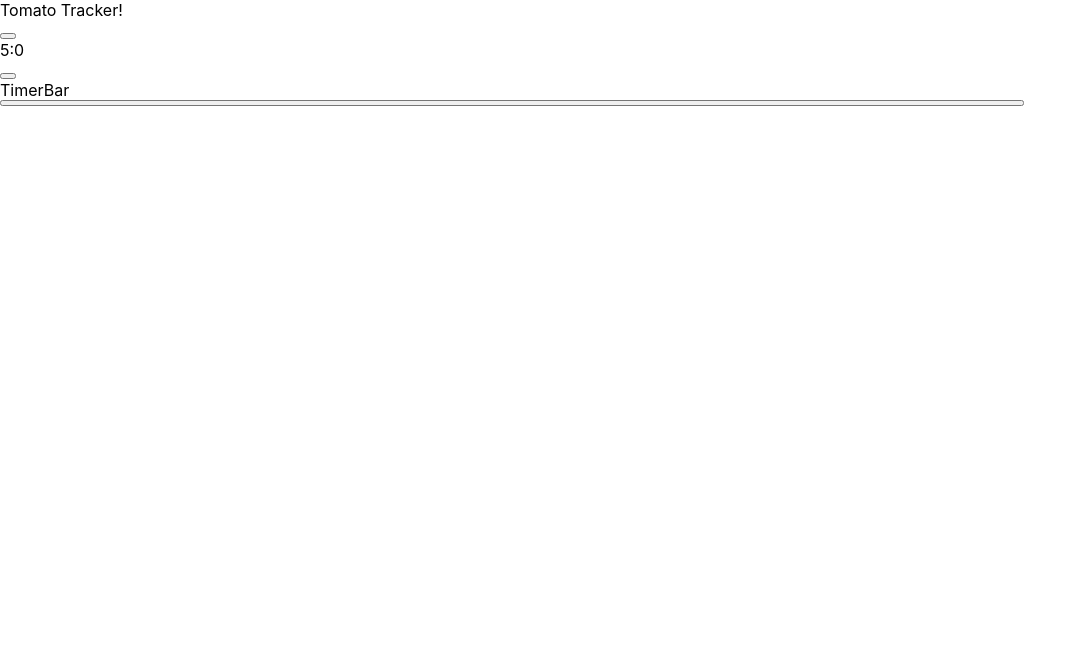
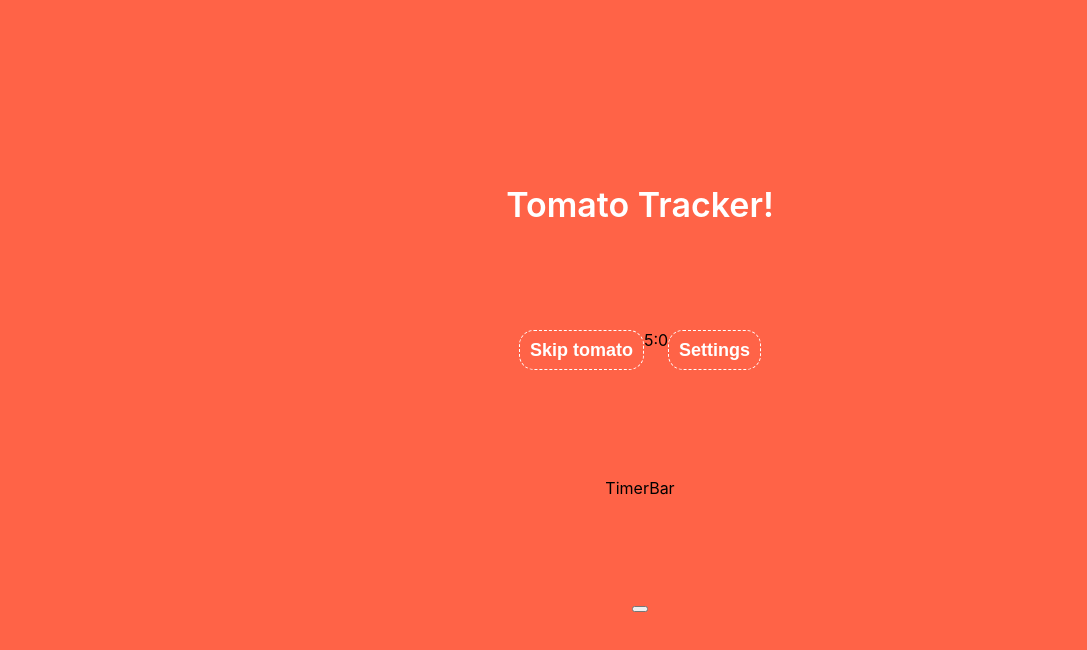
Before and after one commit to EngiFrost/tomato-tracker, a React (Create React App) app: page / in a window 1280 px wide. Shown: the top 650 px of the page, without its empty margins (0-1087 px from the left). Built offline with nearby package versions, Linux system fonts and the light colour scheme.

Commit message:
improved styles

```diff
--- a/src/components/App/styles.ts
+++ b/src/components/App/styles.ts
@@ -1,6 +1,12 @@
 import styled from '@emotion/styled';
 
 export const Wrapper = styled.div`
+  display: flex;
+  justify-content: center;
+  align-items: center;
+
   width: 100vw;
   height: 100vh;
+
+  background-color: tomato;
 `;
--- a/src/components/Tracker/Tracker.tsx
+++ b/src/components/Tracker/Tracker.tsx
@@ -10,12 +10,12 @@ const REST_TIME = 5 * 60;
 
 export const Tracker: FC = () => {
   const [time, setTime] = useState<number>(DEFAULT_TIME);
-  const [mode, setMode] = useState<'work' | 'rest'>('work');
+  const [mode, setMode] = useState<'tomato' | 'rest'>('tomato');
   const [isPaused, setPaused] = useState<boolean>(true);
 
   useEffect(() => {
     if (!time) {
-      mode === 'work' ? setTime(REST_TIME) : setTime(DEFAULT_TIME);
+      mode === 'tomato' ? setTime(REST_TIME) : setTime(DEFAULT_TIME);
     }
     // eslint-disable-next-line react-hooks/exhaustive-deps
   }, [time]);
@@ -25,9 +25,9 @@ export const Tracker: FC = () => {
       <S.Title>Tomato Tracker!</S.Title>
 
       <S.InfoSection>
-        <S.SkipBtn />
+        <S.Button label={`Skip ${mode}`} />
         <S.Timer>{H.formatTime(time)}</S.Timer>
-        <S.SettingsBtn />
+        <S.Button label="Settings" />
       </S.InfoSection>
 
       <TimerBar time={time} />
--- a/src/components/Tracker/styles.ts
+++ b/src/components/Tracker/styles.ts
@@ -3,21 +3,50 @@ import styled from '@emotion/styled';
 export const TrackerWrapper = styled.div`
   display: flex;
   flex-direction: column;
+  justify-content: space-evenly;
+  align-items: center;
+  height: 80%;
   min-width: 600px;
   width: 80%;
   max-width: 1200px;
 `;
 
-export const Title = styled.div``;
+export const Title = styled.div`
+  color: white;
+  font-size: 34px;
+  line-height: 34px;
+  font-weight: 600;
+`;
 
-export const InfoSection = styled.div``;
+export const InfoSection = styled.div`
+  display: flex;
+  justify-content: space-evenly;
+`;
 
 export const Timer = styled.div``;
 
-const Button = styled.button``;
+export const Button = styled.button<{ label: string }>`
+  padding: 10px;
+  border: 1px dashed white;
+  border-radius: 15px;
+  width: fit-content;
 
-export const SkipBtn = styled(Button)``;
+  font-size: 18px;
+  line-height: 18px;
+  font-weight: 600;
+  color: white;
 
-export const SettingsBtn = styled(Button)``;
+  background-color: transparent;
 
-export const ActionBtn = styled(Button)``;
+  &::before {
+    content: '${(p) => p.label}';
+  }
+
+  &:hover {
+    text-decoration: underline;
+
+    cursor: pointer;
+  }
+`;
+
+export const ActionBtn = styled.button``;
```
